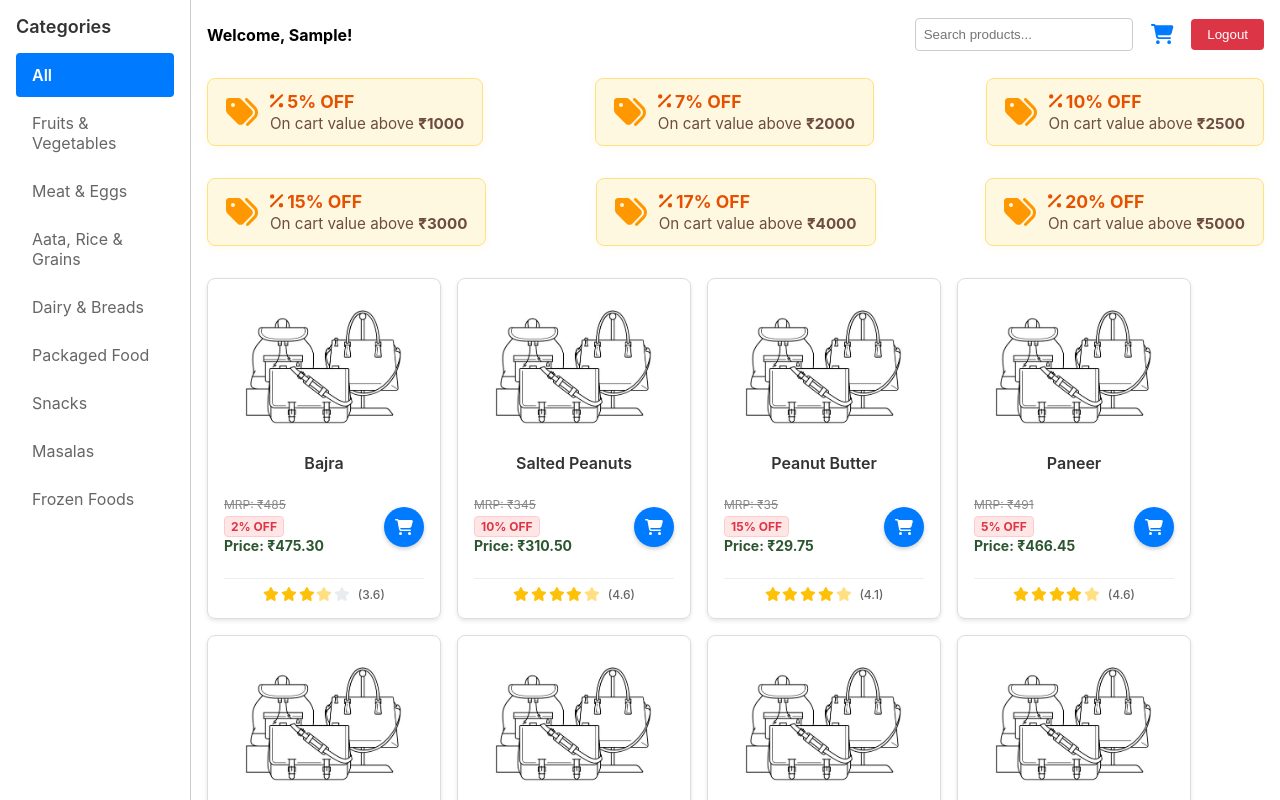
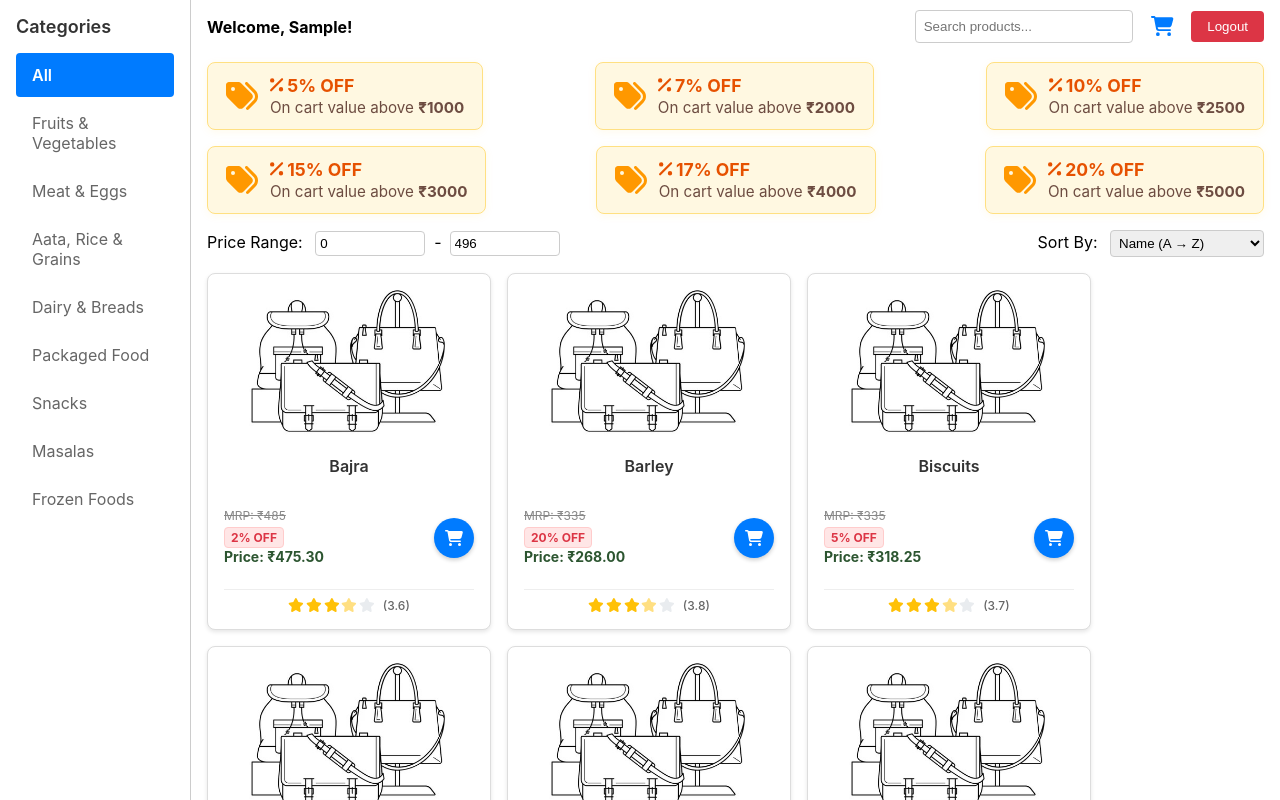
Before and after one commit to alokmind/Ecomm, a React (Create React App) app: page / in a window 1280 px wide. Both pictures are taken after typing "Sample" into the empty fields and a click on the button "Login". Shown: the top 800 px of the page. Built offline with nearby package versions, Linux system fonts and the light colour scheme.

Commit message:
ui crrection and filter added

```diff
--- a/package.json
+++ b/package.json
@@ -13,6 +13,7 @@
     "@testing-library/react": "^16.3.0",
     "@testing-library/user-event": "^13.5.0",
     "axios": "^1.10.0",
+    "rc-slider": "^11.1.8",
     "react": "^19.1.0",
     "react-dom": "^19.1.0",
     "react-redux": "^9.2.0",
--- a/src/components/Cart.jsx
+++ b/src/components/Cart.jsx
@@ -334,6 +334,7 @@ const styles = {
     padding: '1rem',
     maxWidth: '1000px',
     margin: '0 auto',
+    paddingTop: '0',
   },
   cartHeader: {
     display: 'flex',
--- a/src/components/ProductDetail.jsx
+++ b/src/components/ProductDetail.jsx
@@ -218,6 +218,7 @@ const styles = {
     margin: '0 auto',
     padding: '1rem',
     backgroundColor: '#fff',
+    paddingTop: '0',
   },
   header: {
     marginBottom: '2rem',
--- /dev/null
+++ b/src/components/ProductTile.css
@@ -0,0 +1,56 @@
+.product-image-container {
+  position: relative;
+  margin-bottom: 0.5rem;
+  border-radius: 4px;
+  overflow: hidden;
+  cursor: pointer;
+}
+
+.product-tile-image {
+  width: 100%;
+  height: 150px;
+  object-fit: cover;
+  border-radius: 4px;
+  cursor: pointer;
+  transition: all 0.3s ease;
+  display: block;
+  pointer-events: auto;
+}
+
+.product-image-overlay {
+  position: absolute;
+  top: 0;
+  left: 0;
+  right: 0;
+  bottom: 0;
+  background-color: rgba(0, 123, 255, 0.85);
+  display: flex;
+  align-items: center;
+  justify-content: center;
+  opacity: 0;
+  transition: opacity 0.3s ease;
+  border-radius: 4px;
+  pointer-events: none;
+}
+
+.product-image-container:hover .product-tile-image {
+  transform: scale(1.1);
+  box-shadow: 0 6px 20px rgba(0,0,0,0.25);
+}
+
+.product-image-container:hover .product-image-overlay {
+  opacity: 1;
+}
+
+.product-tile {
+    height: calc(100% - 25px) !important;
+}
+
+.product-tile:hover {
+  transform: translateY(-2px);
+  box-shadow: 0 8px 25px rgba(0,0,0,0.15);
+}
+
+.product-image-container:active .product-tile-image {
+  transform: scale(0.98);
+}
--- a/src/components/ProductTile.jsx
+++ b/src/components/ProductTile.jsx
@@ -3,7 +3,7 @@ import { faShoppingCart, faPlus, faMinus, faStar } from '@fortawesome/free-solid
 import { useDispatch, useSelector } from 'react-redux';
 import { useNavigate } from 'react-router-dom';
 import { addToCart, updateQuantity } from '../redux/slices/cartSlice';
-import { useEffect } from 'react';
+import './ProductTile.css';
 
 function ProductTile({ product }) {
   const dispatch = useDispatch();
@@ -16,79 +16,6 @@ function ProductTile({ product }) {
   const cartItem = cartItems.find(item => item.uniqueItemId === product.uniqueItemId);
   const isInCart = !!cartItem;
   const quantity = cartItem ? cartItem.quantity : 0;
-
-  // Add CSS for hover effects when component mounts
-  useEffect(() => {
-    const styleSheet = document.createElement('style');
-    styleSheet.textContent = `
-      .product-image-container {
-        position: relative;
-        margin-bottom: 0.5rem;
-        border-radius: 4px;
-        overflow: hidden;
-        cursor: pointer;
-      }
-
-      .product-tile-image {
-        width: 100%;
-        height: 150px;
-        object-fit: cover;
-        border-radius: 4px;
-        cursor: pointer;
-        transition: all 0.3s ease;
-        display: block;
-        pointer-events: auto;
-      }
-
-      .product-image-overlay {
-        position: absolute;
-        top: 0;
-        left: 0;
-        right: 0;
-        bottom: 0;
-        background-color: rgba(0, 123, 255, 0.85);
-        display: flex;
-        align-items: center;
-        justify-content: center;
-        opacity: 0;
-        transition: opacity 0.3s ease;
-        border-radius: 4px;
-        pointer-events: none;
-      }
-
-      .product-image-container:hover .product-tile-image {
-        transform: scale(1.1);
-        box-shadow: 0 6px 20px rgba(0,0,0,0.25);
-      }
-
-      .product-image-container:hover .product-image-overlay {
-        opacity: 1;
-      }
-
-      .product-tile:hover {
-        transform: translateY(-2px);
-        box-shadow: 0 8px 25px rgba(0,0,0,0.15);
-      }
-
-      .product-image-container:active .product-tile-image {
-        transform: scale(0.98);
-      }
-    `;
-
-    // Check if style already exists to avoid duplicates
-    if (!document.querySelector('#product-tile-hover-styles')) {
-      styleSheet.id = 'product-tile-hover-styles';
-      document.head.appendChild(styleSheet);
-    }
-
-    // Cleanup function to remove styles when component unmounts
-    return () => {
-      const existingStyle = document.querySelector('#product-tile-hover-styles');
-      if (existingStyle) {
-        existingStyle.remove();
-      }
-    };
-  }, []);
 
   const handleAddToCart = () => {
     dispatch(addToCart(product));
@@ -223,10 +150,18 @@ const styles = {
     border: '1px solid #ddd',
     borderRadius: '8px',
     padding: '1rem',
-    width: '200px',
+    flex: '1 1 220px', // grow, shrink, basis
+    maxWidth: '250px',
+    minWidth: '220px',
+    margin: '0',
     textAlign: 'center',
     boxShadow: '0 2px 4px rgba(0,0,0,0.1)',
     transition: 'transform 0.2s ease, box-shadow 0.2s ease',
+    background: '#fff',
+    height: '100%',
+    display: 'flex',
+    flexDirection: 'column',
+    justifyContent: 'space-between',
   },
   overlayText: {
     color: 'white',
--- a/src/components/ProductsView.jsx
+++ b/src/components/ProductsView.jsx
@@ -1,17 +1,53 @@
 import { useSelector } from 'react-redux';
 import { FontAwesomeIcon } from '@fortawesome/react-fontawesome';
 import ProductTile from './ProductTile';
+import React, { useState, useMemo, useEffect } from 'react';
 
+// --- Main ProductsView ---
 function ProductsView() {
   const { items, selectedCategoryID, searchTerm, status } = useSelector((state) => state.products);
   const discounts = useSelector((state) => state.cart.discounts);
 
-  const filteredProducts = items.filter((product) => {
-    const matchCategory =
-      selectedCategoryID === 'all' || product.uniqueCategoryID === selectedCategoryID;
-    const matchSearch = product.name.toLowerCase().includes(searchTerm.toLowerCase());
-    return matchCategory && matchSearch;
-  });
+  // --- Price Range State ---
+  const prices = items.map((p) => p.MRP);
+  const minProductPrice = 0;
+  const maxProductPrice = prices.length > 0 ? Math.max(...prices) : 0;
+
+  const [minPrice, setMinPrice] = useState(minProductPrice);
+  const [maxPrice, setMaxPrice] = useState(maxProductPrice);
+
+  // Update min/max price when products are loaded
+  useEffect(() => {
+    if (prices.length > 0) {
+      setMinPrice(minProductPrice);
+      setMaxPrice(maxProductPrice);
+    }
+  }, [items]); // Only run when items change
+
+  const [sortBy, setSortBy] = useState('name-asc'); // default sort
+
+  // --- Filtering and Sorting ---
+  const filteredProducts = useMemo(() => {
+    let filtered = items.filter((product) => {
+      const matchCategory =
+        selectedCategoryID === 'all' || product.uniqueCategoryID === selectedCategoryID;
+      const matchSearch = product.name.toLowerCase().includes(searchTerm.toLowerCase());
+      const matchPrice = product.MRP >= minPrice && product.MRP <= maxPrice;
+      return matchCategory && matchSearch && matchPrice;
+    });
+
+    // Sorting
+    if (sortBy === 'name-asc') {
+      filtered = filtered.sort((a, b) => a.name.localeCompare(b.name));
+    } else if (sortBy === 'name-desc') {
+      filtered = filtered.sort((a, b) => b.name.localeCompare(a.name));
+    } else if (sortBy === 'rating-asc') {
+      filtered = filtered.sort((a, b) => (a.rating || 0) - (b.rating || 0));
+    } else if (sortBy === 'rating-desc') {
+      filtered = filtered.sort((a, b) => (b.rating || 0) - (a.rating || 0));
+    }
+    return filtered;
+  }, [items, selectedCategoryID, searchTerm, minPrice, maxPrice, sortBy]);
 
   if (status === 'loading') return <p>Loading...</p>;
   if (status === 'failed') return <p>Failed to load data.</p>;
@@ -21,8 +57,7 @@ function ProductsView() {
       {/* Discount Advertisement Banner */}
       {discounts && discounts.length > 0 && (
         <div style={styles.discountBannerTiles}>
-          {discounts
-            .slice()
+          {[...discounts]
             .sort((a, b) => a.minTotalCartValue - b.minTotalCartValue)
             .map((d) => (
               <div key={d.minTotalCartValue} style={styles.discountTile}>
@@ -40,6 +75,65 @@ function ProductsView() {
             ))}
         </div>
       )}
+
+      {/* --- Price Range Filter and Sorting Controls --- */}
+      <div style={styles.filterSortBar}>
+        <div style={styles.priceRangeContainer}>
+          <label>
+            Price Range:&nbsp;
+            <input
+              type="number"
+              min={minProductPrice}
+              max={maxPrice - 1}
+              value={minPrice}
+              onChange={(e) => {
+                // Remove leading zeros and clamp value
+                let value = e.target.value;
+                // Remove all leading zeros except for "0"
+                value = value.replace(/^0+(?=\d)/, '');
+                // If empty, set to minProductPrice
+                if (value === '') value = minProductPrice;
+                value = Number(value);
+                value = Math.max(minProductPrice, Math.min(value, maxPrice - 1));
+                setMinPrice(value);
+              }}
+              style={styles.inputBox}
+            />&nbsp;
+            -
+            <input
+              type="number"
+              min={minPrice + 1}
+              max={maxProductPrice}
+              value={maxPrice}
+              onChange={(e) => {
+                // Remove leading zeros and clamp value
+                let value = e.target.value;
+                value = value.replace(/^0+(?=\d)/, '');
+                if (value === '') value = maxProductPrice;
+                value = Number(value);
+                value = Math.min(maxProductPrice, Math.max(value, minPrice + 1));
+                setMaxPrice(value);
+              }}
+              style={styles.inputBox}
+            />
+          </label>
+        </div>
+        <div style={styles.sortContainer}>
+          <label htmlFor="sortBy">Sort By: </label>
+          <select
+            id="sortBy"
+            value={sortBy}
+            onChange={(e) => setSortBy(e.target.value)}
+            style={styles.inputBox}
+          >
+            <option value="name-asc">Name (A → Z)</option>
+            <option value="name-desc">Name (Z → A)</option>
+            <option value="rating-asc">Rating (Low → High)</option>
+            <option value="rating-desc">Rating (High → Low)</option>
+          </select>
+        </div>
+      </div>
+
       <div style={styles.productsGrid}>
         {filteredProducts.map((product) => (
           <ProductTile key={product.uniqueItemId} product={product} />
@@ -53,7 +147,7 @@ const styles = {
   discountBannerTiles: {
     display: 'flex',
     gap: '1rem',
-    marginBottom: '1.5rem',
+    marginBottom: '1rem',
     flexWrap: 'wrap',
     justifyContent: 'space-between',
   },
@@ -66,7 +160,7 @@ const styles = {
     padding: '12px 18px',
     minWidth: '220px',
     boxShadow: '0 2px 8px rgba(255, 193, 7, 0.08)',
-    margin: '0.5rem 0',
+    // margin: '0.5rem 0',
     transition: 'box-shadow 0.2s',
   },
   discountIcon: {
@@ -85,10 +179,38 @@ const styles = {
     color: '#6d4c41',
     fontSize: '0.95rem',
   },
+  filterSortBar: {
+    display: 'flex',
+    justifyContent: 'space-between',
+    alignItems: 'center',
+    marginBottom: '1rem',
+    gap: '2rem',
+    flexWrap: 'wrap',
+  },
+  priceRangeContainer: {
+    flex: 1,
+    minWidth: 220,
+  },
+  sortContainer: {
+    flex: 1,
+    minWidth: 180,
+    textAlign: 'right',
+  },
   productsGrid: {
     display: 'flex',
     flexWrap: 'wrap',
     gap: '1rem',
+    width: '100%',
+    justifyContent: 'flex-start',
+    alignItems: 'stretch',
+  },
+  inputBox: {
+    padding: 4,
+    borderRadius: 4,
+    border: '1px solid #ccc',
+    width: 'auto',
+    minWidth: 100,
+    marginLeft: 8,
   },
 };
 
--- a/src/pages/Home.jsx
+++ b/src/pages/Home.jsx
@@ -131,6 +131,7 @@ const styles = {
     padding: '1rem',
     display: 'flex',
     flexDirection: 'column',
+    paddingTop: '.5rem',
   },
   topBar: {
     display: 'flex',
```
Also changed, not shown: 1 other file (tests, documents, lock files or other folders).
